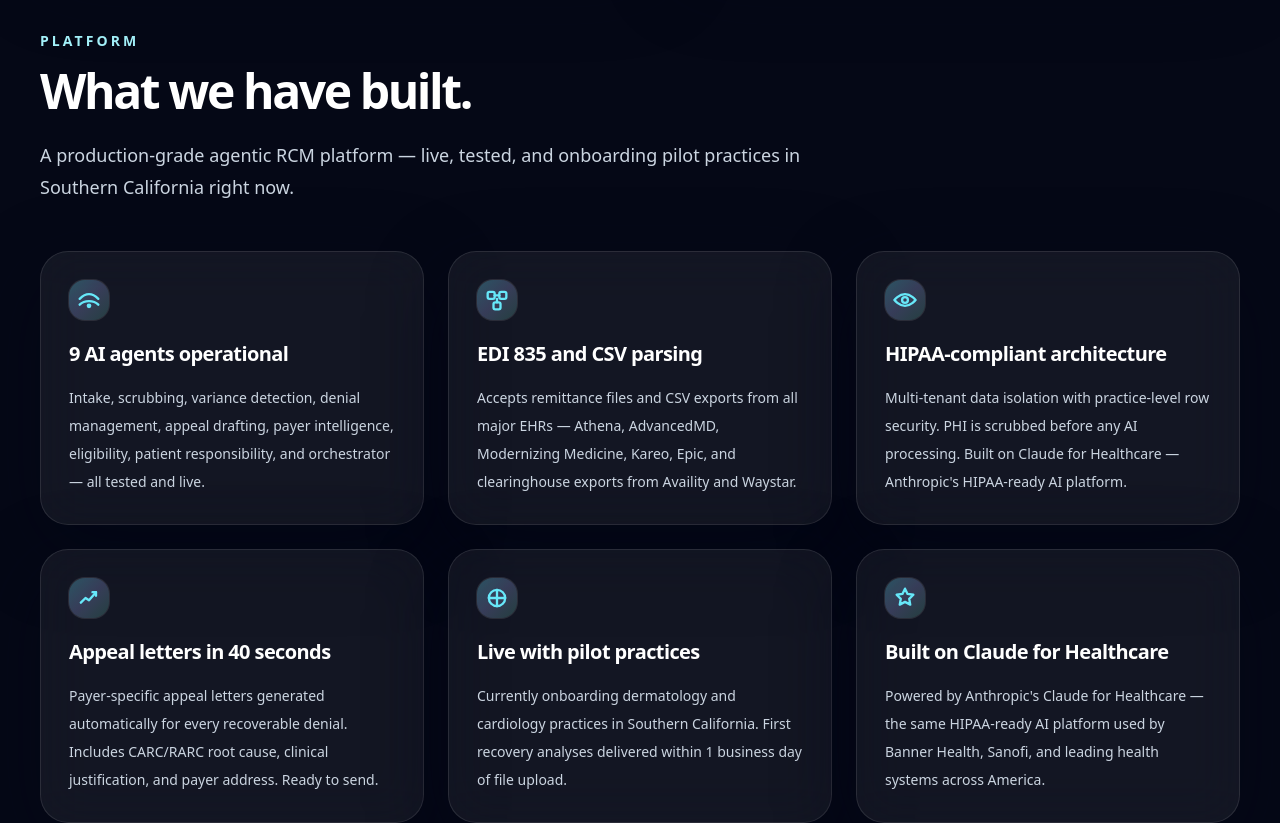
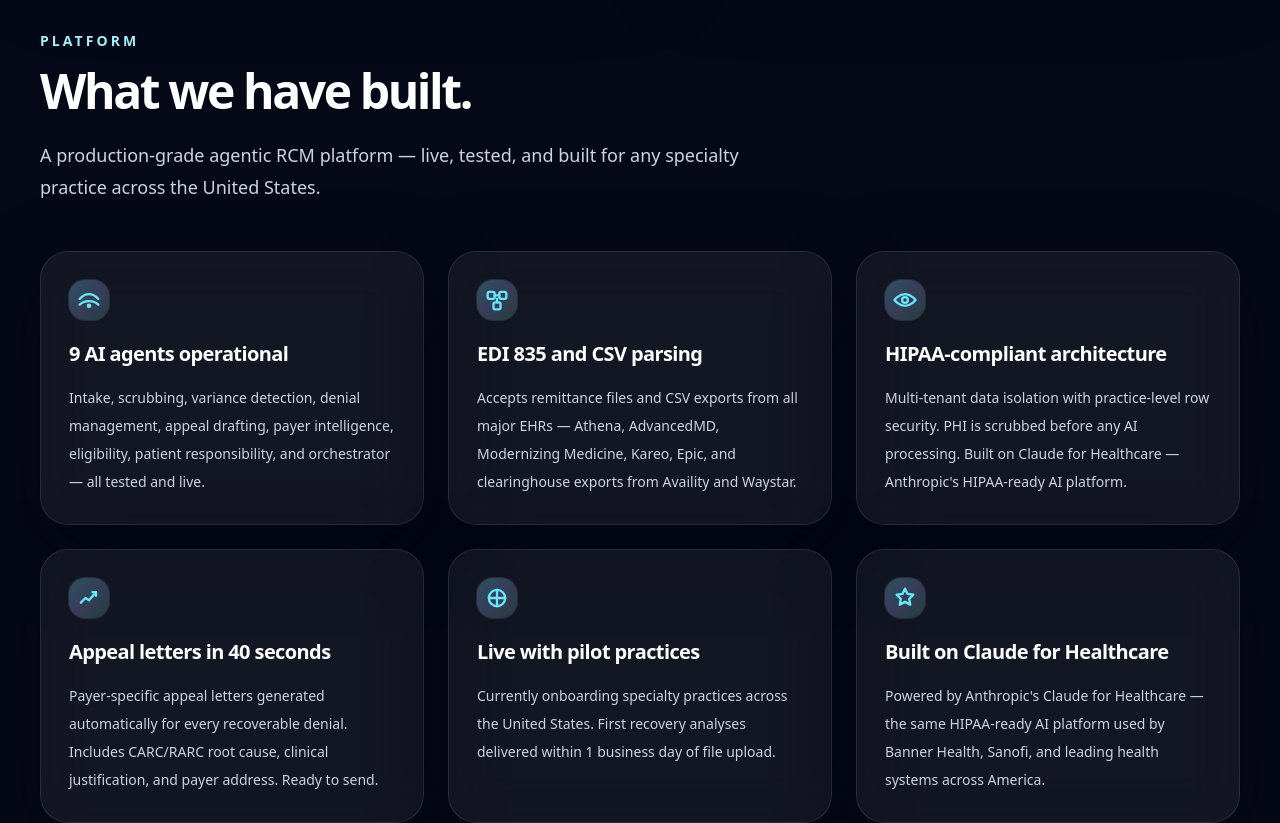
Before and after one commit to admin-dreamframestudio/revyola-site, a Next.js app: page / in a window 1280 px wide. Shown: the part 5840-6663 px from the top of the page. Built offline with nearby package versions, Linux system fonts and the light colour scheme.

Commit message:
Update RevyolaLandingPage.jsx
Removed location constraints

```diff
--- a/RevyolaLandingPage.jsx
+++ b/RevyolaLandingPage.jsx
@@ -91,7 +91,7 @@ const principles = [
   {
     title: "Live with pilot practices",
     icon: "providers",
-    text: "Currently onboarding dermatology and cardiology practices in Southern California. First recovery analyses delivered within 1 business day of file upload.",
+    text: "Currently onboarding specialty practices across the United States. First recovery analyses delivered within 1 business day of file upload.",
   },
   {
     title: "Built on Claude for Healthcare",
@@ -854,7 +854,7 @@ export default function RevyolaLandingPage() {
               What we have built.
             </h2>
             <p className="mt-6 text-lg leading-8 text-slate-300">
-              A production-grade agentic RCM platform — live, tested, and onboarding pilot practices in Southern California right now.
+              A production-grade agentic RCM platform — live, tested, and built for any specialty practice across the United States.
             </p>
           </div>
 
```
